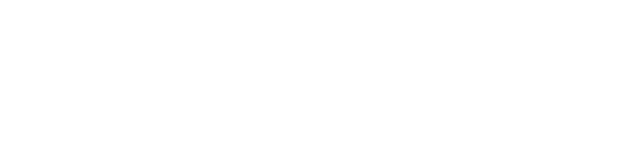
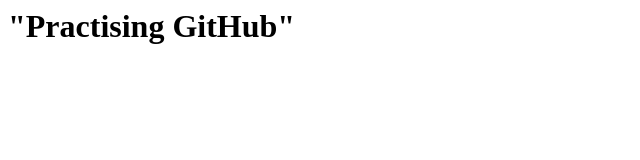
Before and after one commit to Deakristina/learning, a plain HTML site: page index.html in a window 1280 px wide. Shown: the whole page, without its empty margins (0-640 px from the left). Drawn offline with Linux system fonts and the light colour scheme.

Commit message:
Added body tag

```diff
--- a/index.html
+++ b/index.html
@@ -1,3 +1,12 @@
 <html>
+    <head>
     <title>My New Website</title>
+    </head>
+
+    <body>
+        <h1>
+            "Practising GitHub"
+        </h1>
+    </body>
+
 </html>
```
